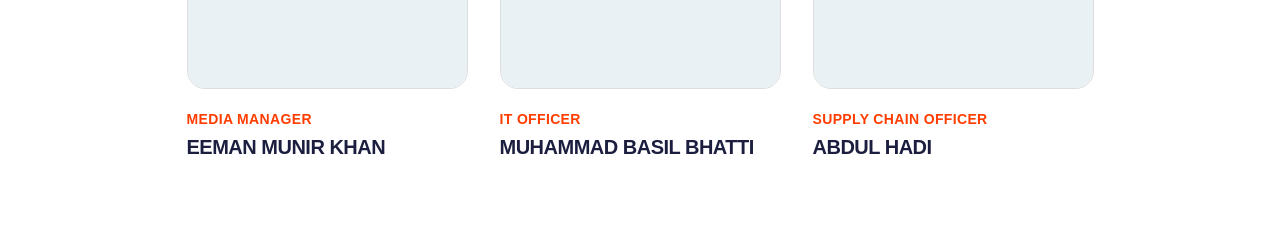
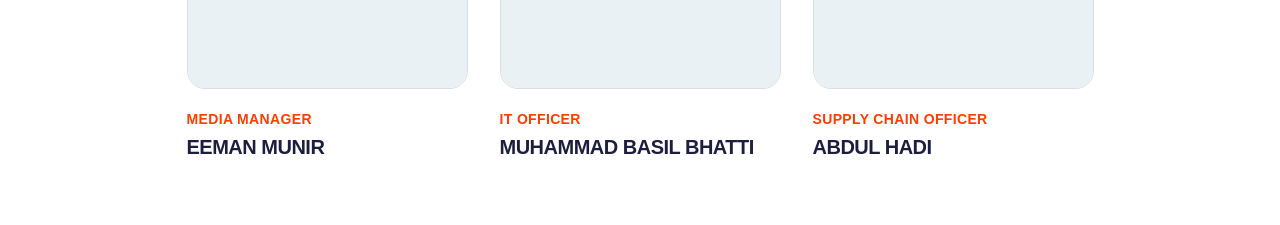
Before and after one commit to mfaizanahmad786/SigmenWebsite, a Next.js app: page /team in a window 1280 px wide. Shown: the part 1840-2065 px from the top of the page. Built offline with nearby package versions, Linux system fonts and the light colour scheme; a web font is replaced by a local one.

Commit message:
Changed emaan's sirname

```diff
--- a/constants/team.ts
+++ b/constants/team.ts
@@ -42,7 +42,7 @@ export const leadership: readonly TeamMember[] = [
 
 export const generalMembers: readonly TeamMember[] = [
   {
-    name: "Eeman Munir Khan",
+    name: "Eeman Munir",
     initials: "EK",
     title: "Media Manager",
   },
```
